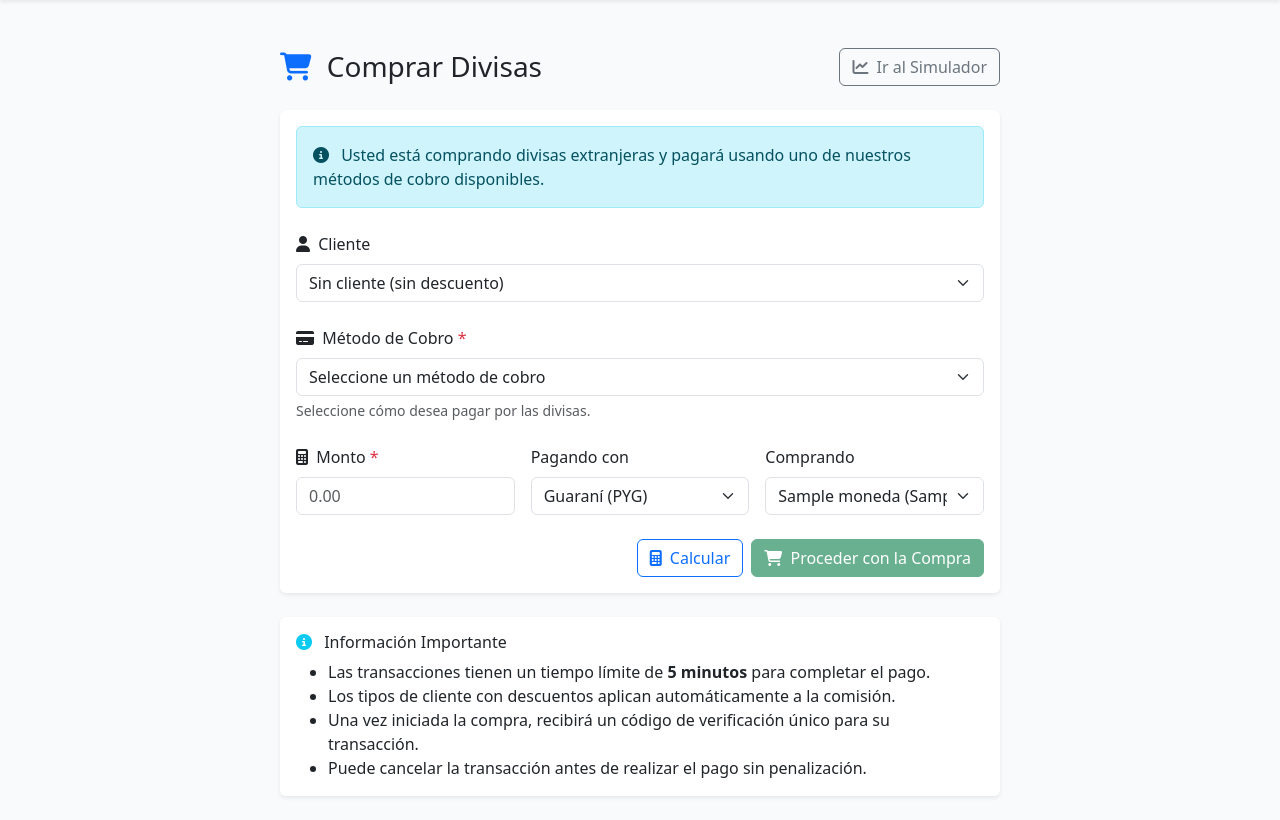
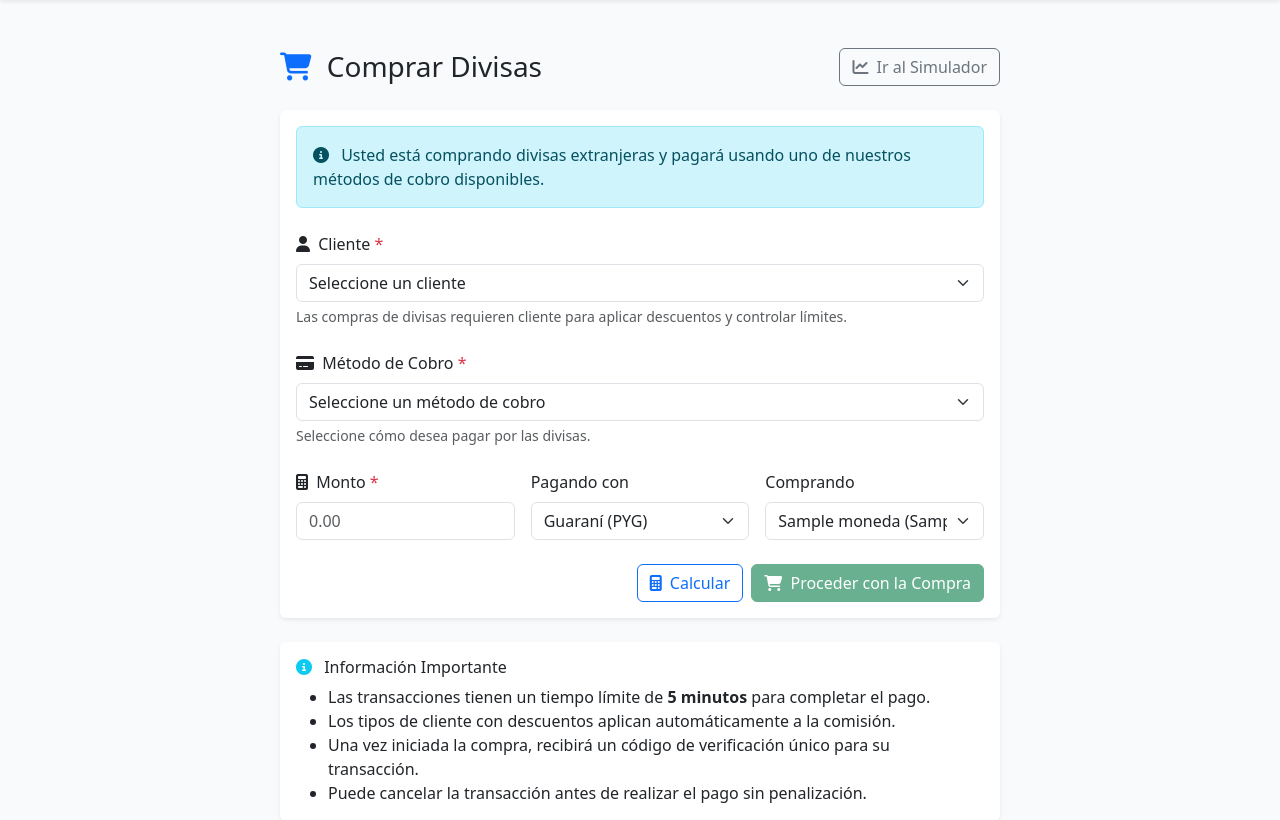
Before and after one commit to ingenieria-software-fpuna/global-exchange, a Django app: page /transacciones/comprar/ in a window 1280 px wide. Shown: the part 56-876 px from the top of the page. Run offline with Django 5.2, Linux system fonts and the light colour scheme; a user stored in the database is signed in; tables that the repository leaves empty hold one stand-in row (values such as "Sample post").

Commit message:
Requerir selección de cliente para compras de divisas y agregar validación en el formulario

```diff
--- a/transacciones/templates/transacciones/comprar_divisas.html
+++ b/transacciones/templates/transacciones/comprar_divisas.html
@@ -39,10 +39,10 @@
               <div class="col-12">
                 <label for="cliente" class="form-label">
                   <i class="fas fa-user me-1"></i>
-                  Cliente
+                  Cliente <span class="text-danger">*</span>
                 </label>
-                <select id="cliente" name="cliente_id" class="form-select">
-                  <option value="" {% if not cliente_preseleccionado %}selected{% endif %}>Sin cliente (sin descuento)</option>
+                <select id="cliente" name="cliente_id" class="form-select" required>
+                  <option value="" {% if not cliente_preseleccionado %}selected{% endif %}>Seleccione un cliente</option>
                   {% for cliente in clientes %}
                     <option value="{{ cliente.id }}" data-descuento="{{ cliente.tipo_cliente.descuento }}"
                             {% if cliente_preseleccionado and cliente.id|stringformat:"s" == cliente_preseleccionado %}selected{% endif %}>
@@ -53,6 +53,9 @@
                     <option value="" disabled>No hay clientes asociados</option>
                   {% endfor %}
                 </select>
+                <div class="form-text">
+                Las compras de divisas requieren cliente para aplicar descuentos y controlar límites.
+                </div>
               </div>
             </div>
 
@@ -177,6 +180,17 @@ document.addEventListener('DOMContentLoaded', function() {
     const cliente = document.getElementById('cliente');
     const metodoCobro = document.getElementById('metodo_cobro');
 
+    // Función para validar si se puede proceder con la compra
+    function validarFormularioCompleto() {
+        const esValido = cliente.value &&
+                        metodoCobro.value &&
+                        monto.value &&
+                        parseFloat(monto.value) > 0 &&
+                        monedaOrigen.value &&
+                        monedaDestino.value;
+        return esValido;
+    }
+
     // Función para calcular preview
     async function calcularPreview() {
         const datos = {
@@ -268,11 +282,11 @@ document.addEventListener('DOMContentLoaded', function() {
                             `;
                             previewContent.innerHTML += infoLimites;
                         }
-                        btnComprar.disabled = false;
+                        btnComprar.disabled = !validarFormularioCompleto();
                     }
                 } catch (limitesError) {
                     console.warn('Error al validar límites:', limitesError);
-                    btnComprar.disabled = false; // Permitir continuar si no se pueden validar límites
+                    btnComprar.disabled = !validarFormularioCompleto(); // Validar formulario aunque no se puedan validar límites
                 }
 
                 preview.style.display = 'block';
@@ -334,6 +348,19 @@ document.addEventListener('DOMContentLoaded', function() {
             if (monto.value && parseFloat(monto.value) > 0) {
                 calcularPreview();
                 mostrarInfoLimites();
+            } else {
+                // Si no hay monto válido, deshabilitar botón
+                btnComprar.disabled = true;
+                preview.style.display = 'none';
+            }
+        });
+    });
+
+    // Validar formulario completo cuando cambien campos obligatorios
+    [cliente, metodoCobro].forEach(element => {
+        element.addEventListener('change', function() {
+            if (!validarFormularioCompleto()) {
+                btnComprar.disabled = true;
             }
         });
     });
@@ -349,6 +376,12 @@ document.addEventListener('DOMContentLoaded', function() {
     // Envío del formulario
     form.addEventListener('submit', function(e) {
         e.preventDefault();
+
+        if (!cliente.value) {
+            alert('Por favor seleccione un cliente. Las compras requieren cliente.');
+            cliente.focus();
+            return;
+        }
 
         if (!metodoCobro.value) {
             alert('Por favor seleccione un método de cobro.');
--- a/transacciones/views.py
+++ b/transacciones/views.py
@@ -148,6 +148,11 @@ def iniciar_compra(request):
 
         if metodo_cobro_id:
             # Nueva pantalla de compras - usa métodos de cobro
+            # REQUERIR cliente para compras
+            if not cliente_id:
+                messages.error(request, 'Las compras de divisas requieren seleccionar un cliente.')
+                return redirect('transacciones:comprar_divisas')
+
             try:
                 metodo_cobro = MetodoCobro.objects.get(id=metodo_cobro_id, es_activo=True)
             except MetodoCobro.DoesNotExist:
```
